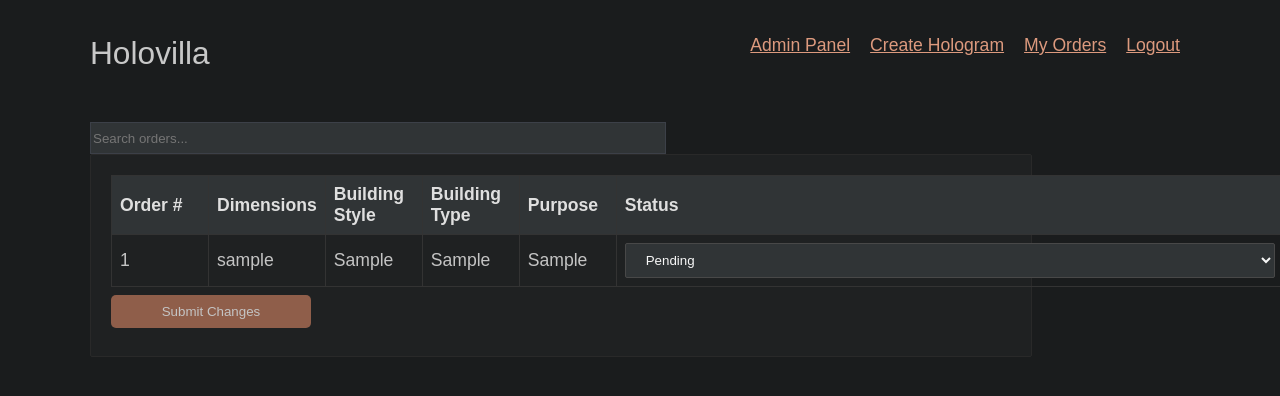
After one commit to FramesPer/mis4180, a Flask app: page /admin-panel in a window 1280 px wide. The commit adds this page. Shown: the top 396 px of the page. Run offline with Flask 3, Linux system fonts and the light colour scheme; the visitor is signed in with stand-in values (Sample User, id 1); tables that the repository leaves empty hold one stand-in row (values such as "Sample post"); some web fonts are replaced.

Commit message:
working state with basic status update
The basic status update works; however, it currenlty overrides the
existing values in the database due to it iterating over them (which is
kind of nonsensical to beging with.

```diff
--- a/main.py
+++ b/main.py
@@ -9,11 +9,12 @@ Helpful Resources:
 - https://owasp.org/www-pdf-archive/How_to_Build_a_Secure_Login_BenBroussard_June2011.pdf
 """
 from flask import Flask, render_template, request, session, redirect, url_for
+from werkzeug.datastructures import ImmutableMultiDict
 import sqlite3
 import bcrypt
 import creds
 import datetime
-from helpers import fetch_email, init_backend, unsafe_db_init, recent_order_number
+from helpers import fetch_email, init_backend, unsafe_db_init, recent_order_number, update_database_status
 
 app = Flask(__name__)
 app.secret_key = creds.session_key
@@ -21,6 +22,46 @@ app.secret_key = creds.session_key
 @app.errorhandler(404)
 def bad_resource(_):
     return render_template('bad_resource.html'), 404
+
+def db_info_handler(db: str):
+    con = sqlite3.connect(db, timeout=10)
+    cur = con.cursor()
+    cur.execute("SELECT h.hologram_id, u.username, h.building_dimensions, h.building_style, h.building_type, h.purpose, h.additional_info, h.status FROM hologram h JOIN user u ON h.user_id = u.user_id")
+    info = order_crate(cur.fetchall())
+    con.close()
+
+    return info
+
+def create_updated_status_obj(existing_info, updated_info):
+    uVal = {}
+    updatedInfoCont = []
+    updatedOrders = []
+
+    for key in updated_info.keys():
+        uVal[key] = updated_info.getlist(key)
+
+    for (i, order) in enumerate(existing_info):
+        value = uVal['status'][i]
+        order = order[:-1] + (value,)
+        updatedOrders.append(order)
+
+    return updatedOrders
+
+@app.route('/admin-panel', methods=['GET', 'POST'])
+def admin_panel():
+    info = db_info_handler("backend.db")
+    if request.method == 'GET':
+        if session.get('username') == 'admin':
+            return render_template('admin-panel.html', rows=info)
+
+    if request.method == 'POST':
+        update = create_updated_status_obj(info, request.form)
+        print("[INFO]: updating the db")
+        update_database_status(update)
+        # obviously fix this to have valid msg or something
+        return render_template("index.html")
+
+    return render_template('bad_resource.html')
 
 @app.route('/unsafe_baseline_viewer', methods=['GET', 'POST'])
 def view_baseline_db():
@@ -96,7 +137,7 @@ def populate_hologram_fields(specs):
     cur = con.cursor()
     user_id = fetch_user_id()
 
-    cur.execute("INSERT INTO hologram (building_dimensions, building_style, building_type, purpose, additional_info, user_id) VALUES (?, ?, ?, ?, ?, ?);", (specs['buildingDimensions'], specs['architecturalStyle'], specs['buildingType'], specs['purpose'], specs['additional'], user_id))
+    cur.execute("INSERT INTO hologram (building_dimensions, building_style, building_type, purpose, additional_info, status, user_id) VALUES (?, ?, ?, ?, ?, ?, ?);", (specs['buildingDimensions'], specs['architecturalStyle'], specs['buildingType'], specs['purpose'], specs['additional'], "Pending", user_id))
     con.commit()
     con.close()
 
@@ -121,7 +162,7 @@ def orders():
     if 'username' in session:
         con = sqlite3.connect("backend.db", timeout=10)
         cur = con.cursor()
-        cur.execute("SELECT hologram_id, building_dimensions, building_style, building_type, purpose, additional_info FROM hologram WHERE user_id = ?", (fetch_user_id(),))
+        cur.execute("SELECT hologram_id, building_dimensions, building_style, building_type, purpose, additional_info, status FROM hologram WHERE user_id = ?", (fetch_user_id(),))
         info = order_crate(cur.fetchall())
         con.close()
         return render_template('orders.html', rows=info)
--- a/static/styles/styles.css
+++ b/static/styles/styles.css
@@ -276,3 +276,15 @@ hr {
     margin-top: 40px;
     margin-bottom: 30px;
 }
+
+#submitButton {
+    max-width: 200px;
+    padding: 9px 5px;
+    border-radius: 5px;
+    cursor: pointer;
+}
+
+#searchInput {
+	max-width: 570px;
+	margin-right: 5px;
+}
--- /dev/null
+++ b/templates/admin-panel.html
@@ -0,0 +1,91 @@
+<!DOCTYPE html>
+<html lang="en">
+<head>
+    <meta charset="utf-8">
+    <meta name="viewport" content="width=device-width, initial-scale=1">
+    <title>Holovilla - Administrator Panel</title>
+    <link rel="stylesheet" type="text/css" href="{{ url_for('static',filename='styles/styles.css') }}">
+</head>
+<body>
+	<div class="header">
+		<a id="headerLink" href="/">Holovilla</a>
+		<div class="accountSection">
+			{% if session['username'] %}
+			{% if session['username'] == "admin" %}
+			<a href="{{ (url_for('admin_panel')) }}">Admin Panel</a>
+			{% endif %}
+			<a href="{{ (url_for('create_hologram')) }}">Create Hologram</a>
+			<a href="{{ url_for('orders') }}">My Orders</a>
+			<a href="{{ url_for('logout') }}">Logout</a>
+			{% else -%}
+			<br>
+			<a href="{{ url_for('baseline') }}">Baseline (unsafe)</a>
+			<a href="{{ url_for('login_page') }}">Login</a>
+			<a href="{{ url_for('register_page') }}">Create Account</a>
+			{% endif %}
+		</div>
+	</div>
+
+	<div class="orders">
+		<div class="adminSubmitter">
+			<input type="text" id="searchInput" placeholder="Search orders..." onkeyup="searchOrders()">
+		</div>
+		<form id="creationForm" action="/admin-panel" method="post">
+			<table id="ordersTable">
+				{% if rows %}
+				<tr>
+					<th>Order #</th>
+					<th>Dimensions</th>
+					<th>Building Style</th>
+					<th>Building Type</th>
+					<th>Purpose</th>
+					<th>Status</th>
+				</tr>
+				{% for row in rows %}
+				<tr>
+					<td>{{ row[0] }}</td>
+					<td>{{ row[1] }}</td>
+					<td>{{ row[2] }}</td>
+					<td>{{ row[3] }}</td>
+					<td>{{ row[4] }}</td>
+					<td>
+						<select name="status" id="status">
+							<option value="pending">Pending</option>
+							<option value="in-progress">In Progress</option>
+							<option value="completed">Completed</option>
+						</select>
+					</td>
+				</tr>
+				{% endfor %}
+				{% endif %}
+			</table>
+			<button id="submitButton">Submit Changes</button>
+		</form>
+	</div>
+
+	<!-- Just some barely working nonsense JS. kek -->
+	<script>
+		function searchOrders() {
+			var input, filter, table, tr, td, i, txtValue;
+			input = document.getElementById('searchInput');
+			filter = input.value.toUpperCase();
+			table = document.getElementById('ordersTable');
+			tr = table.getElementsByTagName('tr');
+
+			for (i = 1; i < tr.length; i++) {
+				tr[i].style.display = "none";
+				td = tr[i].getElementsByTagName('td');
+				for (var j = 0; j < td.length; j++) {
+					if (td[j]) {
+						txtValue = td[j].textContent || td[j].innerText;
+						if (txtValue.toUpperCase().indexOf(filter) > -1) {
+							tr[i].style.display = "";
+							break;
+						}
+					}
+				}
+			}
+		}
+	</script>
+</body>
+</html>
--- a/templates/bad_resource.html
+++ b/templates/bad_resource.html
@@ -24,7 +24,7 @@
 		<div class="header">
 			<img src="{{ url_for('static', filename='upset_duck.png') }}">
 			<h2>404 Error</h2>
-			<p>The magic cannot find this page. You've made it quite upset.</p>
+			<p>The duck cannot find this page. You've made it quite upset.</p>
 			<a href="/">Accept your fate and go back.</a>
 		</div>
 	</body>
--- a/templates/index.html
+++ b/templates/index.html
@@ -11,6 +11,9 @@
 			<a id="headerLink" href="/">Holovilla</a>
 			<div class="accountSection">
 				{% if session['username'] %}
+					{% if session['username'] == "admin" %}
+						<a href="{{ (url_for('admin_panel')) }}">Admin Panel</a>
+					{% endif %}
 					<a href="{{ (url_for('create_hologram')) }}">Create Hologram</a>
 					<a href="{{ url_for('orders') }}">My Orders</a>
 					<a href="{{ url_for('logout') }}">Logout</a>
--- a/templates/orders.html
+++ b/templates/orders.html
@@ -34,6 +34,7 @@
 						<th>Building Style</th>
 						<th>Building Type</th>
 						<th>Purpose</th>
+						<th>Status</th>
 					</tr>
 					{% for row in rows %}
 					<tr>
@@ -42,6 +43,7 @@
 						<td>{{ row[2] }}</td>
 						<td>{{ row[3] }}</td>
 						<td>{{ row[4] }}</td>
+						<td>{{ row[6] }}</td>
 					</tr>
 					{% endfor %}
 				{% endif %}
```
Also changed, not shown: helpers.py (+16 -0 lines), README.md, backend_unsafe.db, sick.jpg.
